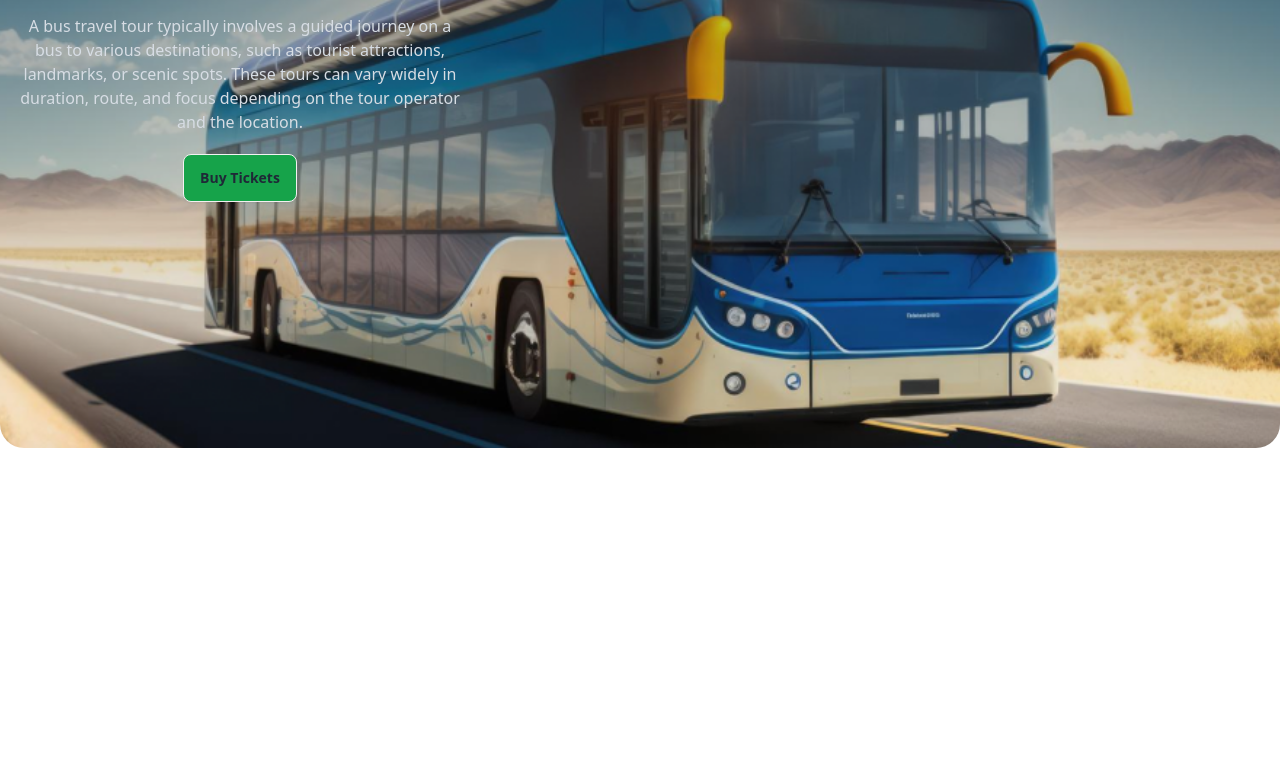
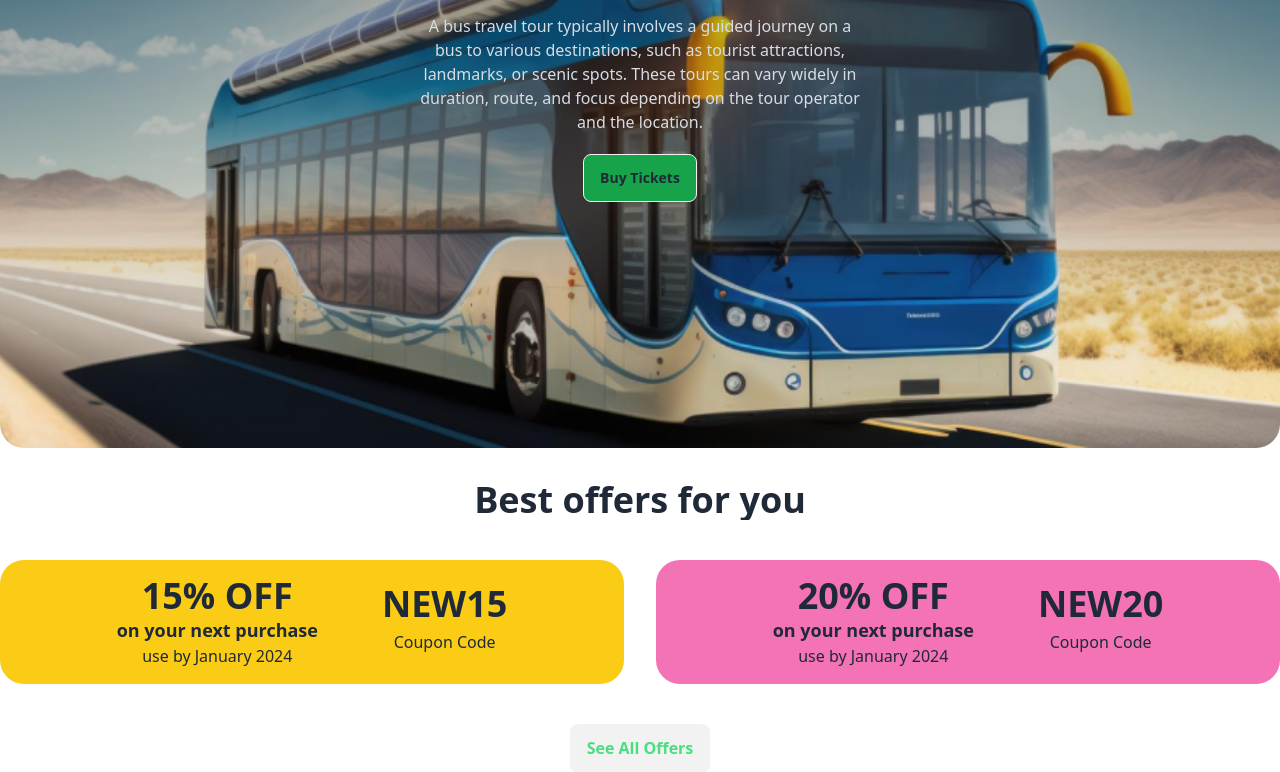
Before and after one commit to Hasnatmozumdar/Paribahon-ticket, a plain HTML site: page index.html in a window 1280 px wide. Shown: the part 452-1224 px from the top of the page. Before the commit the page ends 900 px from the top, so only its background shows below. Drawn offline with nearby package versions, Linux system fonts and the light colour scheme.

Commit message:
Cupon section complete

```diff
--- a/index.html
+++ b/index.html
@@ -17,7 +17,7 @@
 
 <body>
     <header>
-        <div class="flex flex-col md:flex-row navbar bg-base-100 mb-8">
+        <div class="navbar bg-base-100 mb-8">
             <div class="navbar-start">
                 <div class="dropdown">
                     <div tabindex="0" role="button" class="btn btn-ghost lg:hidden">
@@ -43,7 +43,7 @@
                         src="images/bus-icon.png" alt=""></a>
             </div>
         </div>
-        <div class="hero min-h-screen flex flex-col md:flex-row rounded-3xl"
+        <div class="hero min-h-screen md:flex-col lg::flex-row rounded-3xl mb-8"
             style="background-image: url(images/banner.png);">
             <!-- <div class="hero-overlay bg-opacity-60"></div> -->
             <div class="hero-content text-center text-neutral-content">
@@ -63,6 +63,40 @@
 
     </header>
     <main>
+        <h2 class="text-center text-4xl font-bold">Best offers for you</h2>
+        <div class="flex w-auto space-x-8">
+            <div class="hero bg-base-100 mt-10">
+                <div class="hero-content flex-col lg:flex-row bg-yellow-400 min-w-full space-x-12 rounded-3xl leading-9">
+                    <div class="text-center">
+                        <h1 class="text-4xl font-bold">15% OFF</h1>
+                        <p class="text-lg font-semibold">on your next purchase</p>
+                        <p class="text-base">use by January 2024</p>
+                    </div>
+                    <div class="text-center">
+                        <h1 class="text-4xl font-bold">NEW15</h1>
+                        <p class="font-medium">Coupon Code</p>
+                    </div>
+                </div>
+            </div>
+            <div class="hero bg-base-100">
+                <div class="hero bg-base-100 mt-10">
+                    <div class="hero-content flex-col lg:flex-row bg-pink-400 min-w-full space-x-12 rounded-3xl leading-9">
+                        <div class="text-center">
+                            <h1 class="text-4xl font-bold">20% OFF</h1>
+                            <p class="text-lg font-semibold">on your next purchase</p>
+                            <p class="text-base">use by January 2024</p>
+                        </div>
+                        <div class="text-center">
+                            <h1 class="text-4xl font-bold">NEW20</h1>
+                            <p class="font-medium">Coupon Code</p>
+                        </div>
+                    </div>
+                </div>
+            </div>
+        </div>
+        <div class="text-center mt-10">
+            <button class="btn"><span class="text-green-400 font-bold text-base">See All Offers</span></button>
+        </div>
 
     </main>
     <footer>
```
